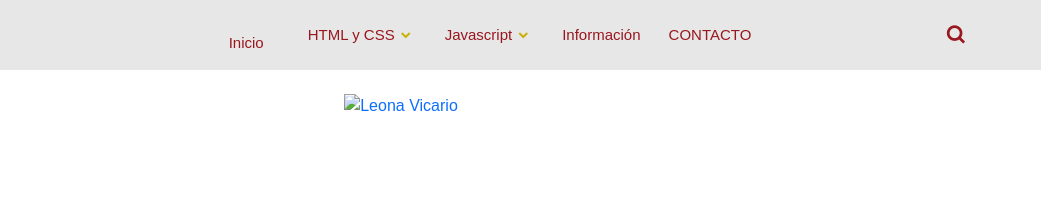
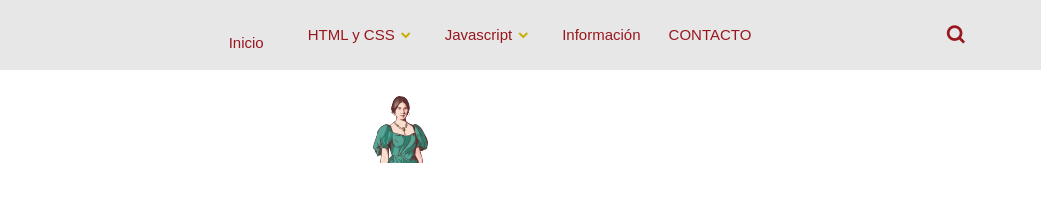
Before and after one commit to DeathpainM/midifmovil, a website: page index.html in a window 1280 px wide. Shown: the top 202 px of the page, 239-1280 px from the left. Drawn offline with nearby package versions, Linux system fonts and the light colour scheme; the site is published under a folder, as on GitHub Pages, so addresses that start at the root find nothing.

Commit message:
Update index.html

```diff
--- a/index.html
+++ b/index.html
@@ -81,7 +81,7 @@
   <div id="#inicio" class="nav-link">
 
     <div class="inicio">
-      <img src="/img/iconos app-02.png" alt="Leona Vicario">
+      <img src="img/iconos app-02.png" alt="Leona Vicario">
     </div>
 
   </div>
```
